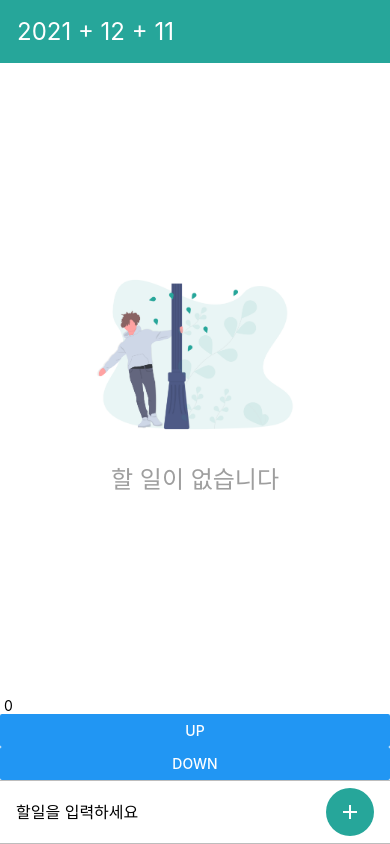
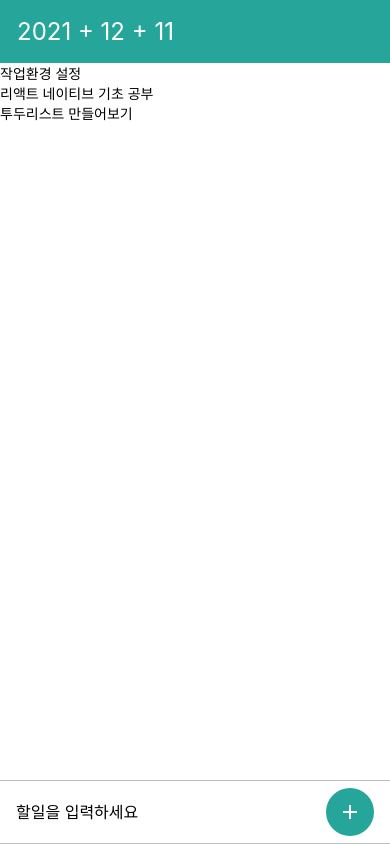
Before and after one commit to kjm9547/Kjm_v1, a React Native app: screen / in a window 390 px wide. Built offline with nearby package versions, Linux system fonts and the light colour scheme.

Commit message:
불변성todolist start

```diff
--- a/App.js
+++ b/App.js
@@ -1,23 +1,23 @@
-import React, { useState } from "react";
+import React,{useState} from "react";
 import { SafeAreaView,StyleSheet} from "react-native";
 import Datehead from './components/datehead';
 import Addtodo from './components/Addtodo';
+import Todolist from './components/todolist';
 import Empty from './components/empty'
-import Ex from'./components/example';
 const App = () => {
   const today = new Date()
-  const [count,setrCount] = useState(0)
+  const [todos, setTodos] =useState([
+    {id: 1, text: '작업환경 설정', done:true},
+    {id: 2, text: '리액트 네이티브 기초 공부', done:false},
+    {id: 3, text: '투두리스트 만들어보기', done:false},
 
-  const up= () =>setrCount(count+1)
-  const down = () =>setrCount(count-1)
+  ])
 
   return(
     <SafeAreaView style={styles.full}>
       <Datehead date={today}></Datehead>
-      <Empty>
+      {todos.length === 0 ? <Empty/>:<Todolist todos={todos}/>}
 
-      </Empty>
-      <Ex count={count} up={up} down={down}></Ex>
       <Addtodo></Addtodo>
     </SafeAreaView>
   )
--- a/components/Addtodo.js
+++ b/components/Addtodo.js
@@ -16,7 +16,8 @@
          value={text}
          onChangeText={setText}
          onSubmitEditing ={onpress}
-         returnKeyType="done">
+         returnKeyType="done"
+         >
         </TextInput>
         <TouchableOpacity activeOpacity={0.5}>
         <View  style={styles.bt_st}>
--- /dev/null
+++ b/components/todolist.js
@@ -0,0 +1,20 @@
+import React from "react";
+import { FlatList,View,Text,StyleSheet } from "react-native";
+
+function Todolist({todos}){
+    return(
+        <FlatList
+        data={todos}
+        renderItem={({item})=>(
+            <View>
+                <Text>{item.text}</Text>
+            </View>
+        )}
+        keyExtractor={item=>item.id.toString()}>
+        </FlatList>
+
+    )
+}
+
+
+export default Todolist;
--- a/package.json
+++ b/package.json
@@ -12,6 +12,7 @@
   "dependencies": {
     "@heroicons/react": "^1.0.5",
     "react": "17.0.2",
+    "react-devtools-core": "^4.22.1",
     "react-native": "0.66.2",
     "react-native-safe-area-context": "^3.3.2",
     "react-native-vector-icons": "^9.0.0"
```
Also changed, not shown: assets/delete-24px.svg (deleted), 1 other file (tests, documents, lock files or other folders).
